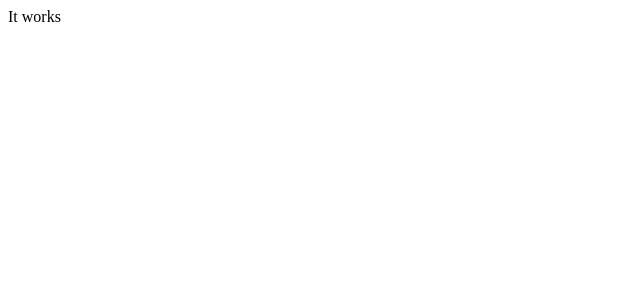
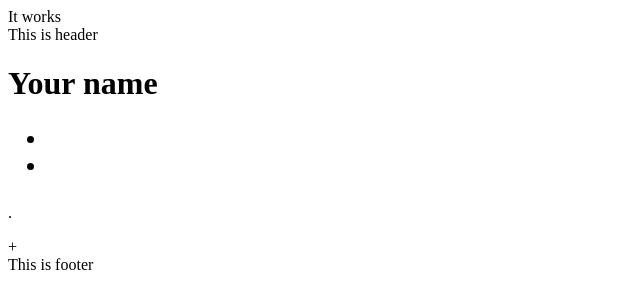
Before and after one commit to Junga15/Junga15.github.io, a plain HTML site: page index.html in a window 1280 px wide. Shown: the whole page, without its empty margins (0-640 px from the left). Drawn offline with Linux system fonts and the light colour scheme.

Commit message:
feat: add body

```diff
--- a/index.html
+++ b/index.html
@@ -10,3 +10,16 @@
 <title>My first Page</title>
 <meta name="viewport" content="width=device-width, initial-scal=1.0">
 </head>
+
+<body>
+<header>This is header</header> <main class="container">
+<h1>Your name</h1>
+<p> <h2> <ul>
+<li>
+    <li>
+  </ul>
+</main>
+</h2>
+.</p> +
+<footer>This is footer</footer> </body>
+</html>
```
